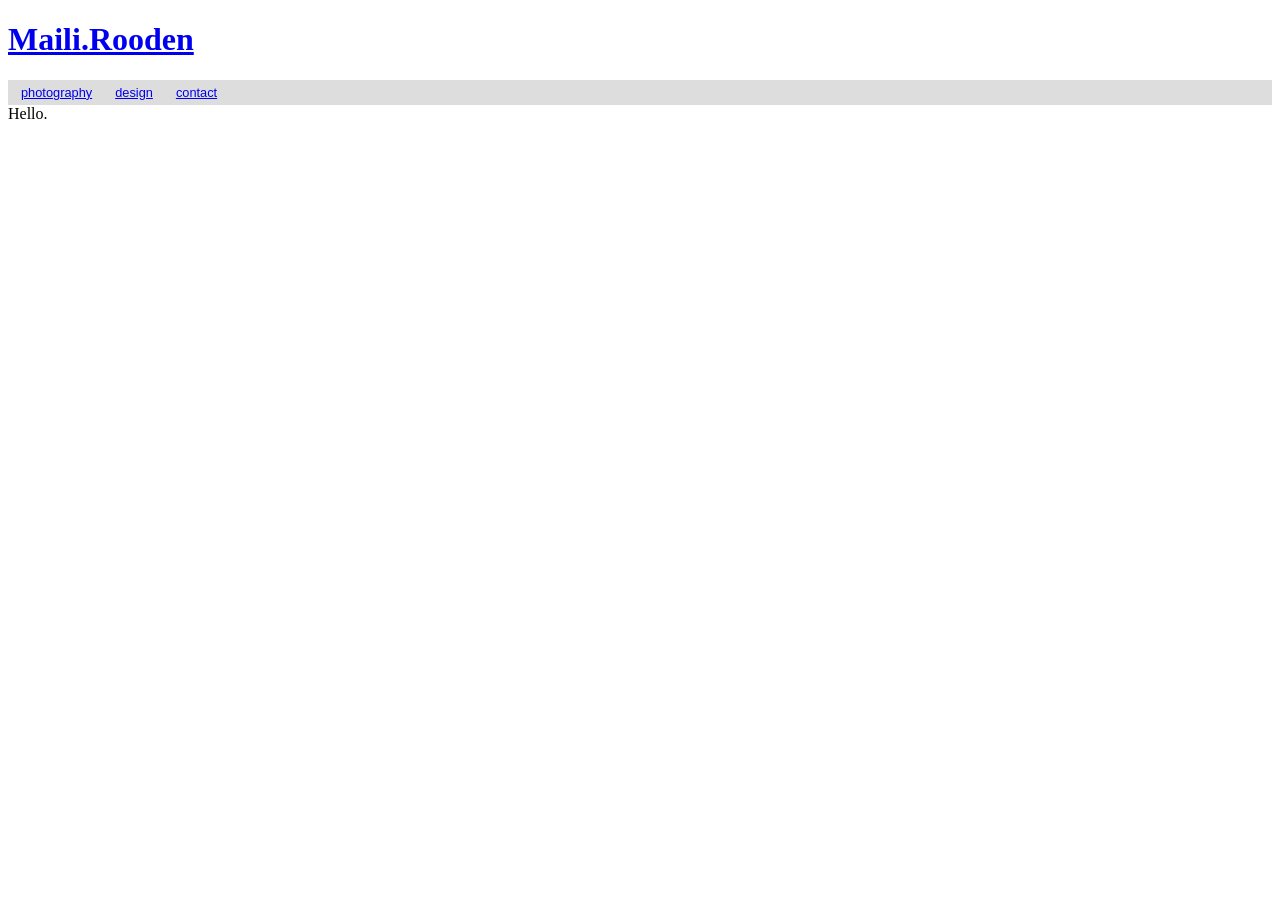
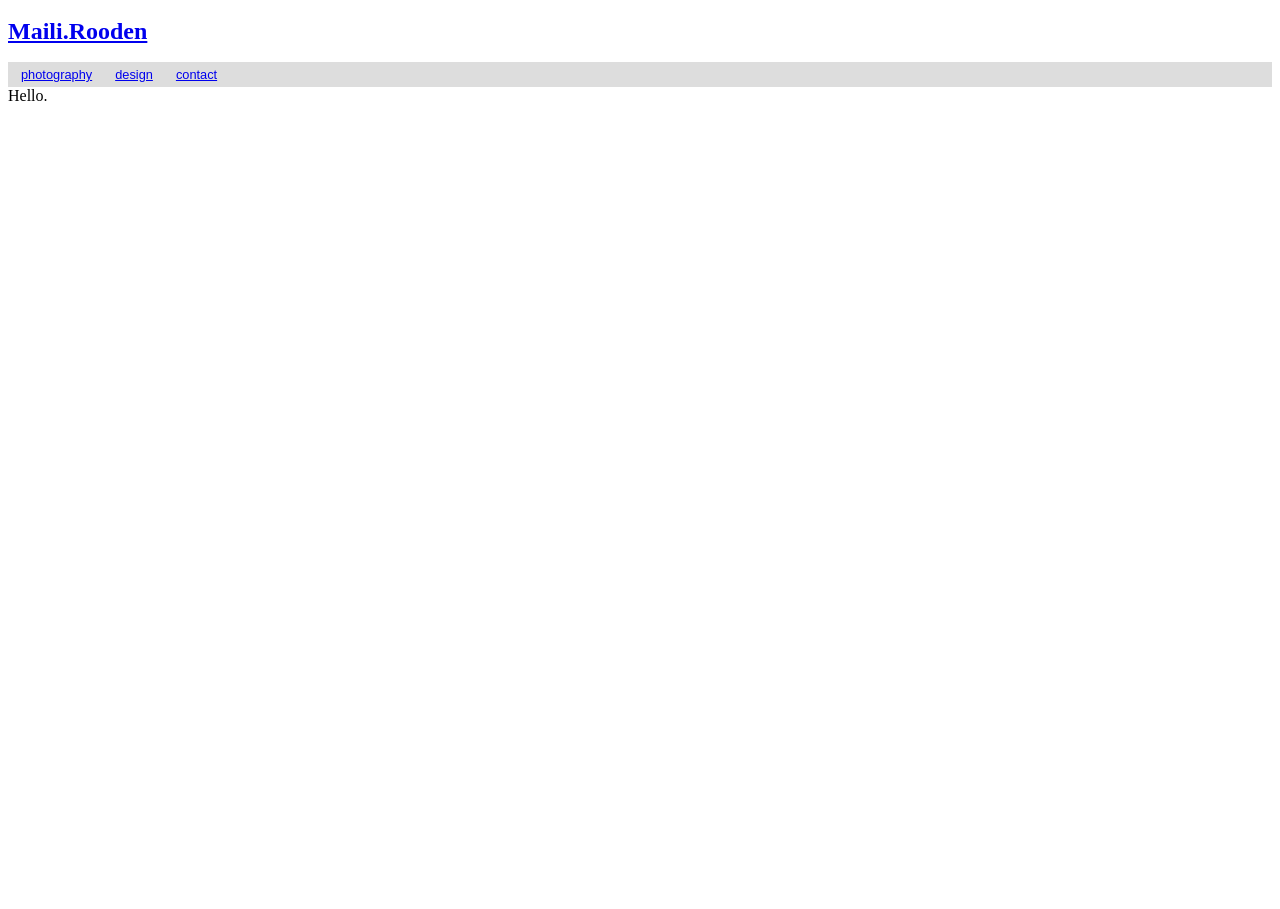
Before and after one commit to hellomaili/hellomaili.github.com, a Jekyll site: the page built from index.html, in a window 1280 px wide. Built offline with Jekyll 4.4.1, drawn with Linux system fonts in a browser that asks for light colours; the list of posts is cut into pages by our own code.

Commit message:
Update css/default.css

```diff
--- a/css/default.css
+++ b/css/default.css
@@ -23,3 +23,11 @@ menu li{
 menu li:hover{
 	color:#666;
 }
+
+h1 {
+	color: #000;
+	text-transform: capitalize;
+	text-decoration: none;
+	font-size: 24px;
+	line-height: 30px;
+}
```
